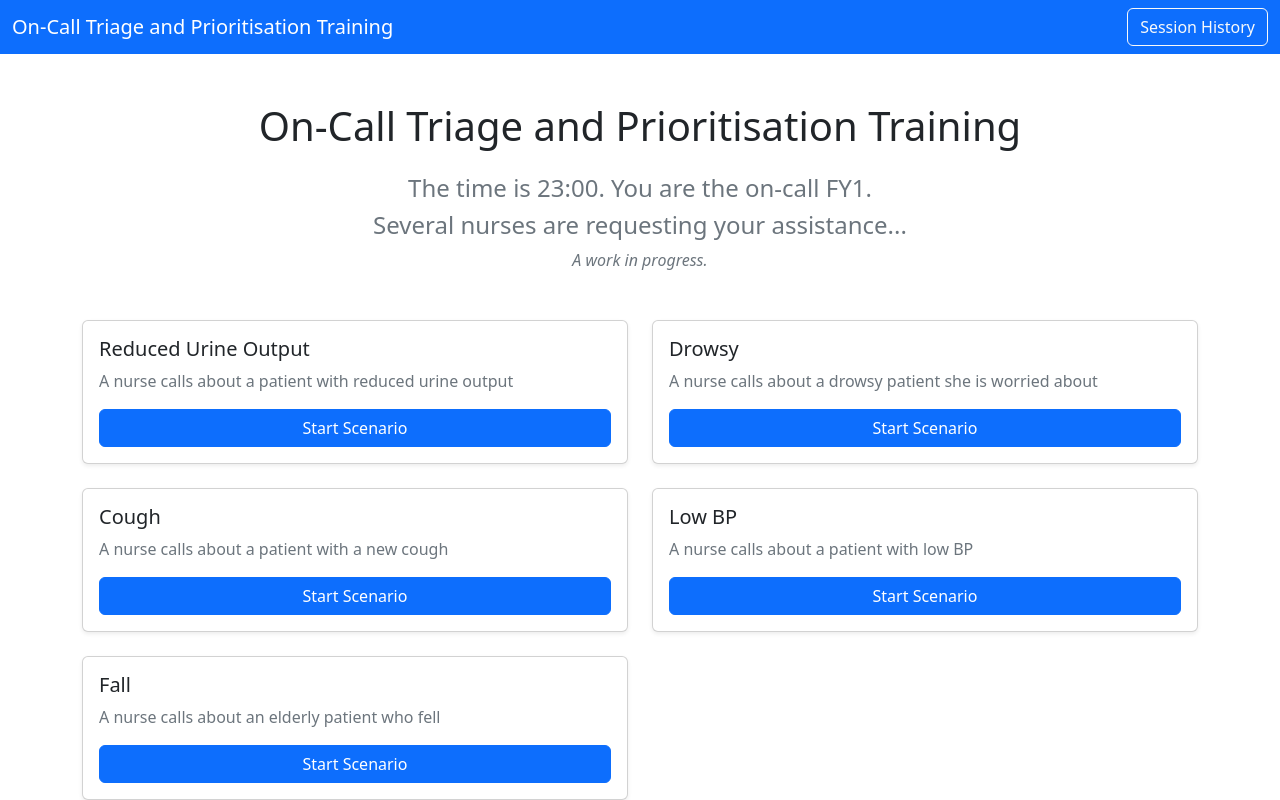
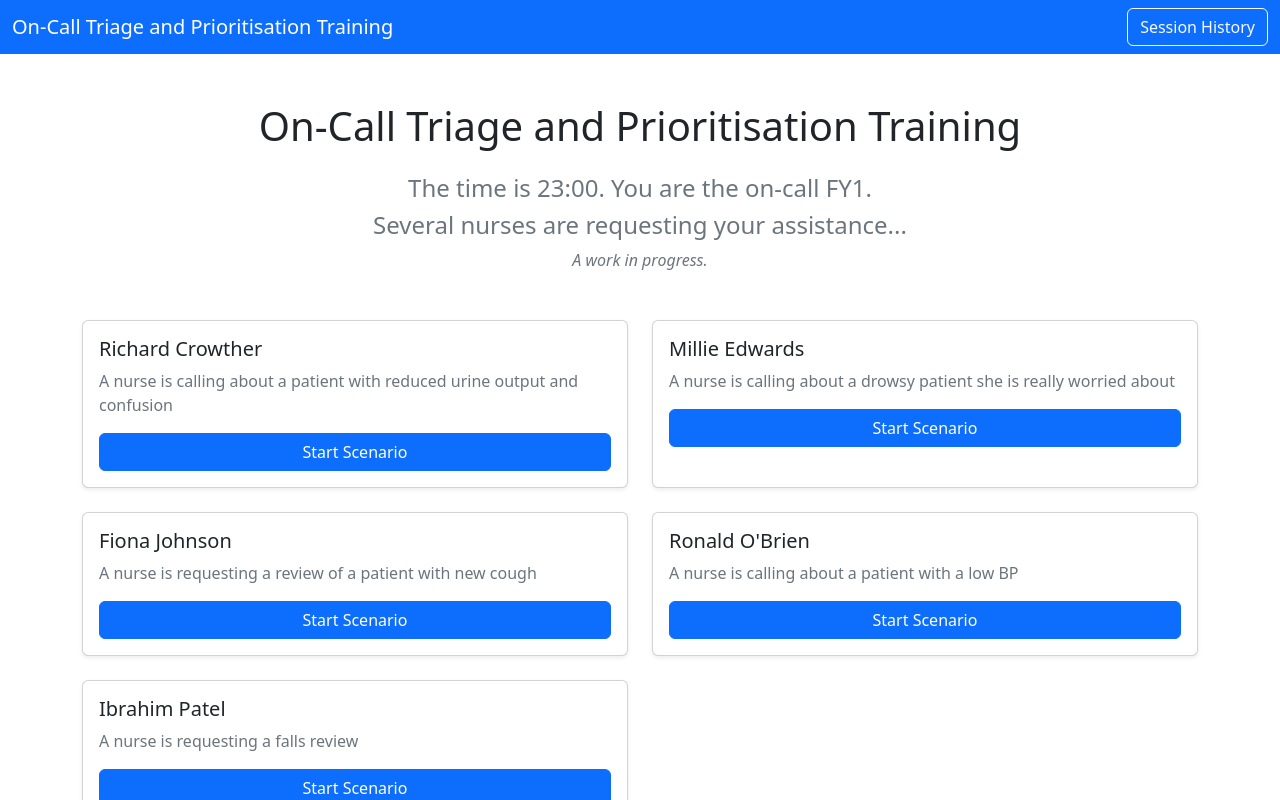
Before and after one commit to tbris1/triage-ui-test, a React (Vite) app: page / in a window 1280 px wide. Built offline with nearby package versions, Linux system fonts and the light colour scheme; no server answers.

Commit message:
Changing scenario titles and descriptions

```diff
--- a/src/scenarios.ts
+++ b/src/scenarios.ts
@@ -5,8 +5,8 @@ export const scenarios: Scenario[] = [
     id: 'urine-output',
     patient_name: 'Richard Crowther',
     yaml_path: 'Richard_Crowther',
-    title: 'Reduced Urine Output',
-    description: 'A nurse calls about a patient with reduced urine output',
+    title: 'Richard Crowther',
+    description: 'A nurse is calling about a patient with reduced urine output and confusion',
     initialPrompt: `Hi doctor, please could you review one of my patients, Richard Crowther? He has become more confused this evening and his urine output is very low.`,
     correctTriage: 'urgent',
     learningPoints: [
@@ -20,8 +20,8 @@ export const scenarios: Scenario[] = [
     id: 'dka',
     patient_name: 'Millie Edwards',
     yaml_path: 'Millie_Edwards',
-    title: 'Drowsy',
-    description: 'A nurse calls about a drowsy patient she is worried about',
+    title: 'Millie Edwards',
+    description: 'A nurse is calling about a drowsy patient she is really worried about',
     initialPrompt: `Hi doctor, please could you urgently review Millie Edwards in ED Obs bed 4? She’s very drowsy and seems short of breath. She looks really unwell to be honest.`,
     correctTriage: 'emergency',
     learningPoints: [
@@ -32,8 +32,8 @@ export const scenarios: Scenario[] = [
     id: 'urti',
     patient_name: 'Fiona Johnson',
     yaml_path: 'Fiona_Johnson',
-    title: 'Cough',
-    description: 'A nurse calls about a patient with a new cough',
+    title: 'Fiona Johnson',
+    description: 'A nurse is requesting a review of a patient with new cough',
     initialPrompt: `Hi doctor, sorry to bother you — could you review Fiona Johnson in bed 12 when you get a chance? She’s developed a new cough today. Obs are okay but I'd like a medical review.`,
     correctTriage: 'non-urgent',
     learningPoints: [
@@ -48,8 +48,8 @@ export const scenarios: Scenario[] = [
     id: 'hypotension',
     patient_name: 'Ronald O\'Brien',
     yaml_path: 'Ronald_OBrien',
-    title: 'Low BP',
-    description: 'A nurse calls about a patient with low BP',
+    title: 'Ronald O\'Brien',
+    description: 'A nurse is calling about a patient with a low BP',
     initialPrompt: "Hi doctor, please could you review one of my patients, Ronald O'Brien? His blood pressure is really quite low on the last obs round.",
     correctTriage: 'urgent',
     learningPoints: [
@@ -58,10 +58,10 @@ export const scenarios: Scenario[] = [
   },
   {
     id: 'fall',
-    title: 'Fall',
     patient_name: 'Ibrahim Patel',
     yaml_path: 'Ibrahim_Patel',
-    description: 'A nurse calls about an elderly patient who fell',
+    title: 'Ibrahim Patel',
+    description: 'A nurse is requesting a falls review',
     initialPrompt:  'Hi doctor, please could you review Mr Patel, hospital number IP654321? He had an unwitnessed fall about 20 minutes ago. We\'ve helped him back into bed but he\'ll need a falls review.',
     correctTriage: 'urgent',
     learningPoints: [
```
Also changed, not shown: 1 other file (tests, documents, lock files or other folders).
